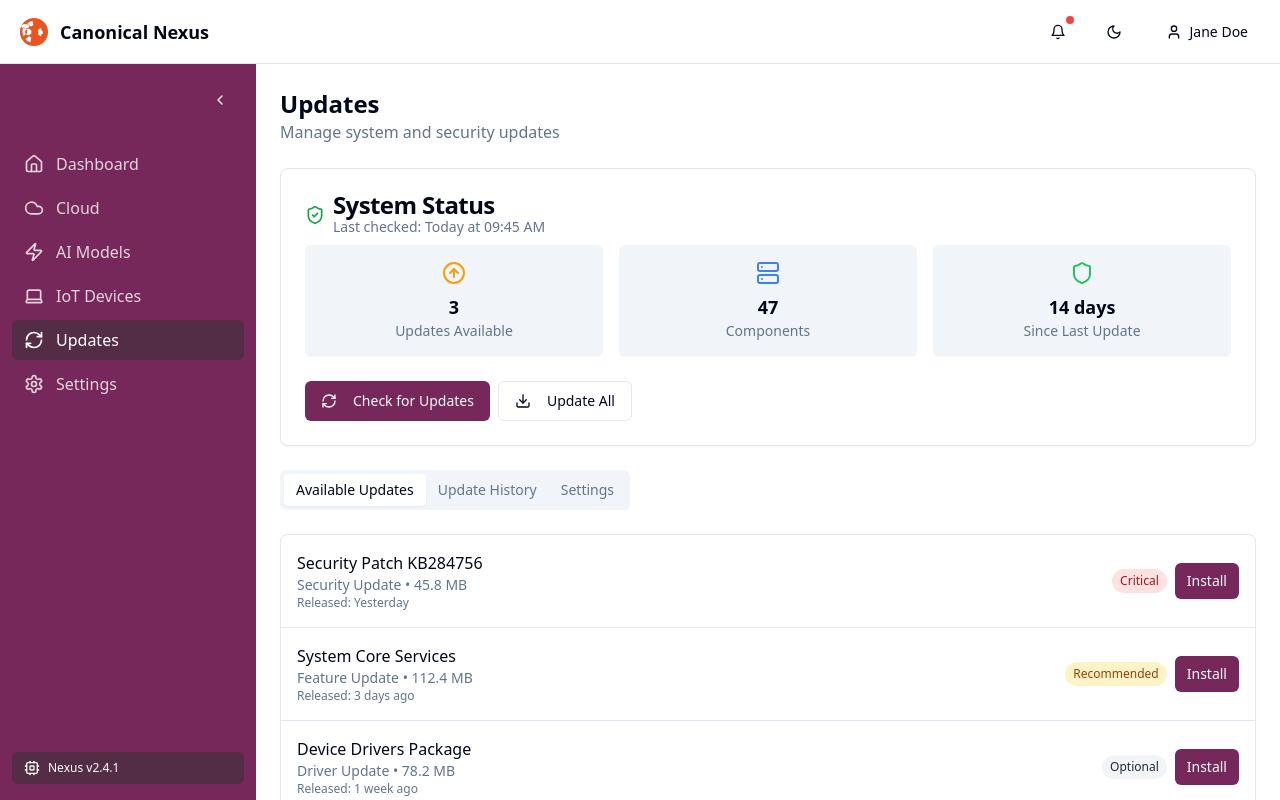
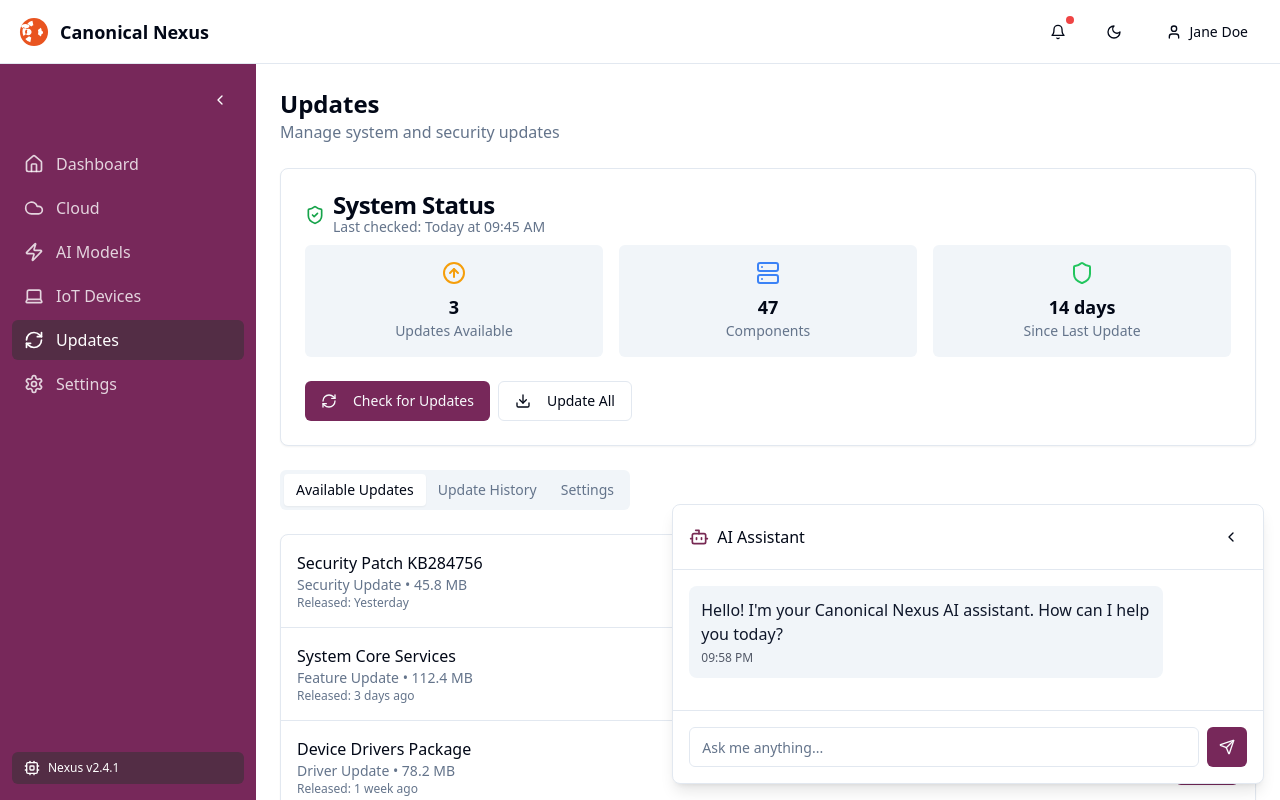
Before and after one commit to kelvingitaa/canonic-nexus-dash, a React (Vite) app: page /updates in a window 1280 px wide. Built offline with nearby package versions, Linux system fonts and the light colour scheme.

Commit message:
Add AI Assistant panel
Implement a collapsible side panel on the dashboard to display AI assistant information and mock responses.

```diff
--- a/src/App.tsx
+++ b/src/App.tsx
@@ -11,6 +11,7 @@ import AIModels from "./pages/AIModels";
 import IoTDevices from "./pages/IoTDevices";
 import Updates from "./pages/Updates";
 import Settings from "./pages/Settings";
+import AIAssistantPanel from "./components/ai/AIAssistantPanel";
 
 const queryClient = new QueryClient();
 
@@ -30,6 +31,15 @@ const App = () => (
           {/* ADD ALL CUSTOM ROUTES ABOVE THE CATCH-ALL "*" ROUTE */}
           <Route path="*" element={<NotFound />} />
         </Routes>
+        {/* The AI Assistant will be present on all pages except the Index page
+            since that one already has it included in the component */}
+        <Routes>
+          <Route path="/cloud" element={<AIAssistantPanel />} />
+          <Route path="/ai-models" element={<AIAssistantPanel />} />
+          <Route path="/iot-devices" element={<AIAssistantPanel />} />
+          <Route path="/updates" element={<AIAssistantPanel />} />
+          <Route path="/settings" element={<AIAssistantPanel />} />
+        </Routes>
       </BrowserRouter>
     </TooltipProvider>
   </QueryClientProvider>
--- /dev/null
+++ b/src/components/ai/AIAssistantPanel.tsx
@@ -0,0 +1,178 @@
+
+import React, { useState, useRef, useEffect } from "react";
+import { Bot, ChevronLeft, ChevronRight, Send } from "lucide-react";
+import { Button } from "@/components/ui/button";
+import { Input } from "@/components/ui/input";
+import {
+  Collapsible,
+  CollapsibleContent,
+  CollapsibleTrigger
+} from "@/components/ui/collapsible";
+import { ScrollArea } from "@/components/ui/scroll-area";
+import { cn } from "@/lib/utils";
+
+// Define the message types
+type MessageType = {
+  id: string;
+  content: string;
+  sender: "ai" | "user";
+  timestamp: Date;
+};
+
+// Mock AI responses
+const mockResponses = [
+  "Your server load is increasing — consider scaling up.",
+  "2 updates available for Ubuntu 24.04.",
+  "CPU usage on node-01 has exceeded 80% for the last 15 minutes.",
+  "Database backup completed successfully.",
+  "Memory usage is optimal across all instances.",
+  "Security scan complete: No vulnerabilities detected.",
+];
+
+// Commands that the AI can respond to
+const commands: Record<string, string> = {
+  "check instance logs": "Fetching logs for all instances. Everything looks normal with the exception of instance-03 which shows increased error rates.",
+  "show updates": "Ubuntu 24.04: Security patch (critical). Docker: Version 25.0.3 available.",
+  "system status": "All systems operational. Load balancer health: 100%, Database response time: 42ms.",
+  "predict resource needs": "Based on current growth pattern, you'll need 20% more storage and 15% more compute within 30 days.",
+  "help": "You can ask me to check instance logs, show updates, system status, or predict resource needs.",
+};
+
+const AIAssistantPanel: React.FC = () => {
+  const [isOpen, setIsOpen] = useState(false);
+  const [messages, setMessages] = useState<MessageType[]>([]);
+  const [input, setInput] = useState("");
+  const messagesEndRef = useRef<HTMLDivElement>(null);
+
+  // Add initial message when component mounts
+  useEffect(() => {
+    const initialMessage: MessageType = {
+      id: "initial",
+      content: "Hello! I'm your Canonical Nexus AI assistant. How can I help you today?",
+      sender: "ai",
+      timestamp: new Date(),
+    };
+    setMessages([initialMessage]);
+  }, []);
+
+  // Periodically add AI insights
+  useEffect(() => {
+    if (!isOpen) return;
+
+    const interval = setInterval(() => {
+      // Only add a new insight if there are fewer than 10 messages
+      if (messages.length < 10) {
+        const randomResponse = mockResponses[Math.floor(Math.random() * mockResponses.length)];
+        addMessage(randomResponse, "ai");
+      }
+    }, 30000); // Every 30 seconds
+
+    return () => clearInterval(interval);
+  }, [isOpen, messages]);
+
+  // Scroll to bottom when messages change
+  useEffect(() => {
+    messagesEndRef.current?.scrollIntoView({ behavior: "smooth" });
+  }, [messages]);
+
+  const addMessage = (content: string, sender: "ai" | "user") => {
+    const newMessage: MessageType = {
+      id: Date.now().toString(),
+      content,
+      sender,
+      timestamp: new Date(),
+    };
+    setMessages((prev) => [...prev, newMessage]);
+  };
+
+  const handleSubmit = (e: React.FormEvent) => {
+    e.preventDefault();
+    if (!input.trim()) return;
+
+    // Add user message
+    addMessage(input, "user");
+
+    // Generate response
+    setTimeout(() => {
+      let response: string;
+
+      // Check for command matches
+      const matchedCommand = Object.keys(commands).find(
+        (cmd) => input.toLowerCase().includes(cmd.toLowerCase())
+      );
+
+      if (matchedCommand) {
+        response = commands[matchedCommand];
+      } else {
+        response = "I'm not sure how to help with that. Try asking me to check instance logs, show updates, or system status.";
+      }
+
+      addMessage(response, "ai");
+    }, 800);
+
+    setInput("");
+  };
+
+  return (
+    <div className={cn(
+      "fixed bottom-4 right-4 z-40 transition-all duration-300",
+      isOpen ? "w-80 h-[500px]" : "w-auto h-auto"
+    )}>
+      <Collapsible
+        open={isOpen}
+        onOpenChange={setIsOpen}
+        className="bg-background border rounded-lg shadow-lg overflow-hidden flex flex-col"
+      >
+        <div className="flex items-center justify-between p-4 border-b">
+          <div className="flex items-center gap-2">
+            <Bot className="h-5 w-5 text-canonical-purple" />
+            <h3 className="font-medium">AI Assistant</h3>
+          </div>
+          <CollapsibleTrigger asChild>
+            <Button variant="ghost" size="icon" className="h-8 w-8">
+              {isOpen ? <ChevronRight className="h-4 w-4" /> : <ChevronLeft className="h-4 w-4" />}
+            </Button>
+          </CollapsibleTrigger>
+        </div>
+
+        <CollapsibleContent className="flex flex-col flex-1" forceMount>
+          <ScrollArea className="flex-1 p-4 h-[400px]">
+            <div className="space-y-4">
+              {messages.map((message) => (
+                <div
+                  key={message.id}
+                  className={cn(
+                    "p-3 rounded-lg max-w-[85%]",
+                    message.sender === "ai"
+                      ? "bg-accent text-accent-foreground mr-auto"
+                      : "bg-primary text-primary-foreground ml-auto"
+                  )}
+                >
+                  <p>{message.content}</p>
+                  <time className="text-xs opacity-70 mt-1 block">
+                    {message.timestamp.toLocaleTimeString([], { hour: '2-digit', minute: '2-digit' })}
+                  </time>
+                </div>
+              ))}
+              <div ref={messagesEndRef} />
+            </div>
+          </ScrollArea>
+
+          <form onSubmit={handleSubmit} className="p-4 border-t flex gap-2">
+            <Input
+              value={input}
+              onChange={(e) => setInput(e.target.value)}
+              placeholder="Ask me anything..."
+              className="flex-1"
+            />
+            <Button type="submit" size="icon" className="shrink-0">
+              <Send className="h-4 w-4" />
+            </Button>
+          </form>
+        </CollapsibleContent>
+      </Collapsible>
+    </div>
+  );
+};
+
+export default AIAssistantPanel;
--- a/src/pages/Index.tsx
+++ b/src/pages/Index.tsx
@@ -6,6 +6,7 @@ import Sidebar from "@/components/layout/Sidebar";
 import SystemStatus from "@/components/dashboard/SystemStatus";
 import CloudInstances from "@/components/dashboard/CloudInstances";
 import UpdateManager from "@/components/dashboard/UpdateManager";
+import AIAssistantPanel from "@/components/ai/AIAssistantPanel";
 import { RefreshCw, Cloud, Laptop, Settings } from "lucide-react";
 
 const Index: React.FC = () => {
@@ -52,6 +53,7 @@ const Index: React.FC = () => {
             </div>
           </main>
         </div>
+        <AIAssistantPanel />
       </div>
     </ThemeProvider>
   );
```
